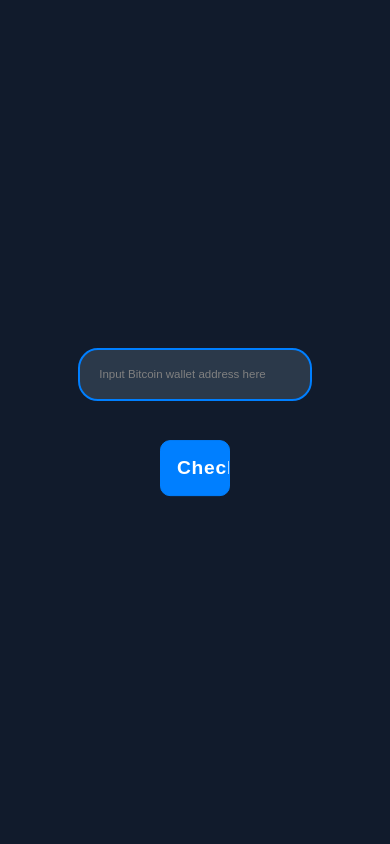
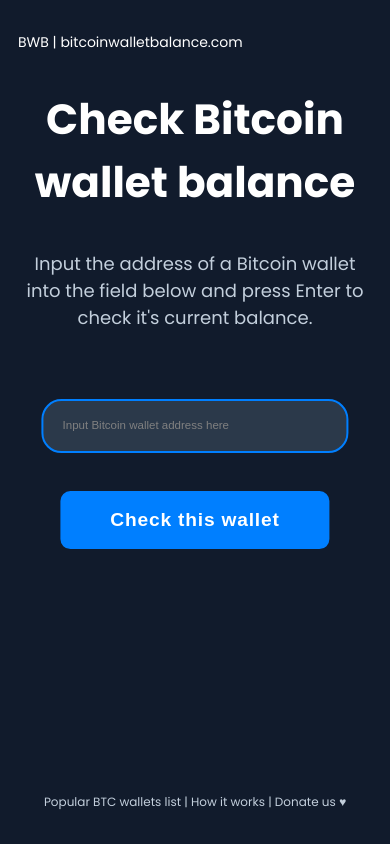
Before and after one commit to aveliore/bitcoin-wallet-balance, a PHP site: page / in a window 390 px wide. Run offline with PHP 8.4, Linux system fonts and the light colour scheme.

Commit message:
Add texts and responsiveness part 1

```diff
--- a/index.html
+++ b/index.html
@@ -22,14 +22,16 @@
     </head>
     <body>
         <header>
-
+            <p class="logo">BWB | bitcoinwalletbalance.com</p>
+            <p class="headerTitle">Check Bitcoin wallet balance</p>
+            <p class="headerSubtitle">Input the address of a Bitcoin wallet into the field below and press Enter to check it's current balance. </p>
         </header>
         <main>
                 <input type="text" id="bwa" class="bwa" name="bwa" autofocus autocomplete="off" placeholder="Input Bitcoin wallet address here">
                 <center><input type="button" class="addressCheckButton" value="Check this wallet"></center>
         </main>
         <footer>
-
+            <p class="footerLinks">Popular BTC wallets list | How it works | Donate us &hearts;</p>
         </footer>
     </body>
     </html>
--- a/style.css
+++ b/style.css
@@ -1,18 +1,21 @@
 body {
-    padding: 1em;
+    padding: 10px;
     background-color: #111b2c;
     font-family: 'Poppins', sans-serif;
 }
 
 main {
     position: absolute;
-    top: 50%;
+    top: 55%;
     left: 50%;
     transform: translate(-50%, -50%);
 }
 
+a {
+    text-decoration: none;
+}
+
 .bwa {
-    width: 60vw;
     border: 2px solid #007FFF;
     background-color: #2b394a;
     color: white;
@@ -22,6 +25,19 @@ main {
     font-weight: 400;
     letter-spacing: 0.2rem;
     font-size: 0.6em;
+}
+
+@media only screen and (min-width: 600px) {
+    .bwa {
+        width: 50vw;
+    }
+}
+
+@media only screen and (max-width: 600px) {
+    .bwa {
+        width: 32em;
+        margin-top: 20px;
+    }
 }
 
 input:focus {
@@ -36,11 +52,10 @@ input::placeholder {
 
 .addressCheckButton {
     background-color: #007FFF;
-    border: 1px solid #007FFF;
-    width: 30%;
+    border: 2px solid #007FFF;
     border-radius: 10px;
     color: white;
-    padding: 1rem;
+    padding: 1rem 3rem;
     text-align: center;
     text-decoration: none;
     display: inline-block;
@@ -50,3 +65,41 @@ input::placeholder {
     font-weight: 700;
     letter-spacing: 0.05rem;
 }
+
+.addressCheckButton:hover {
+    border: 2px solid white;
+}
+
+.headerTitle {
+    text-align: center;
+    font-size: 5vh;
+    color: white;
+    font-weight: 700;
+    margin-top: 10%;
+}
+
+.headerSubtitle {
+    text-align: center;
+    font-size: 18px;
+    font-weight: 400;
+    margin-top: -2%;
+    color: #c3cfdc;
+}
+
+.logo {
+    color: white;
+    font-size: 14px;
+}
+
+footer {
+    position: absolute;
+    top: 95%;
+    left: 50%;
+    transform: translate(-50%, -50%);
+}
+
+.footerLinks {
+    font-size: 12px;
+    color: #c3cfdc;
+    white-space: nowrap;
+}
```
